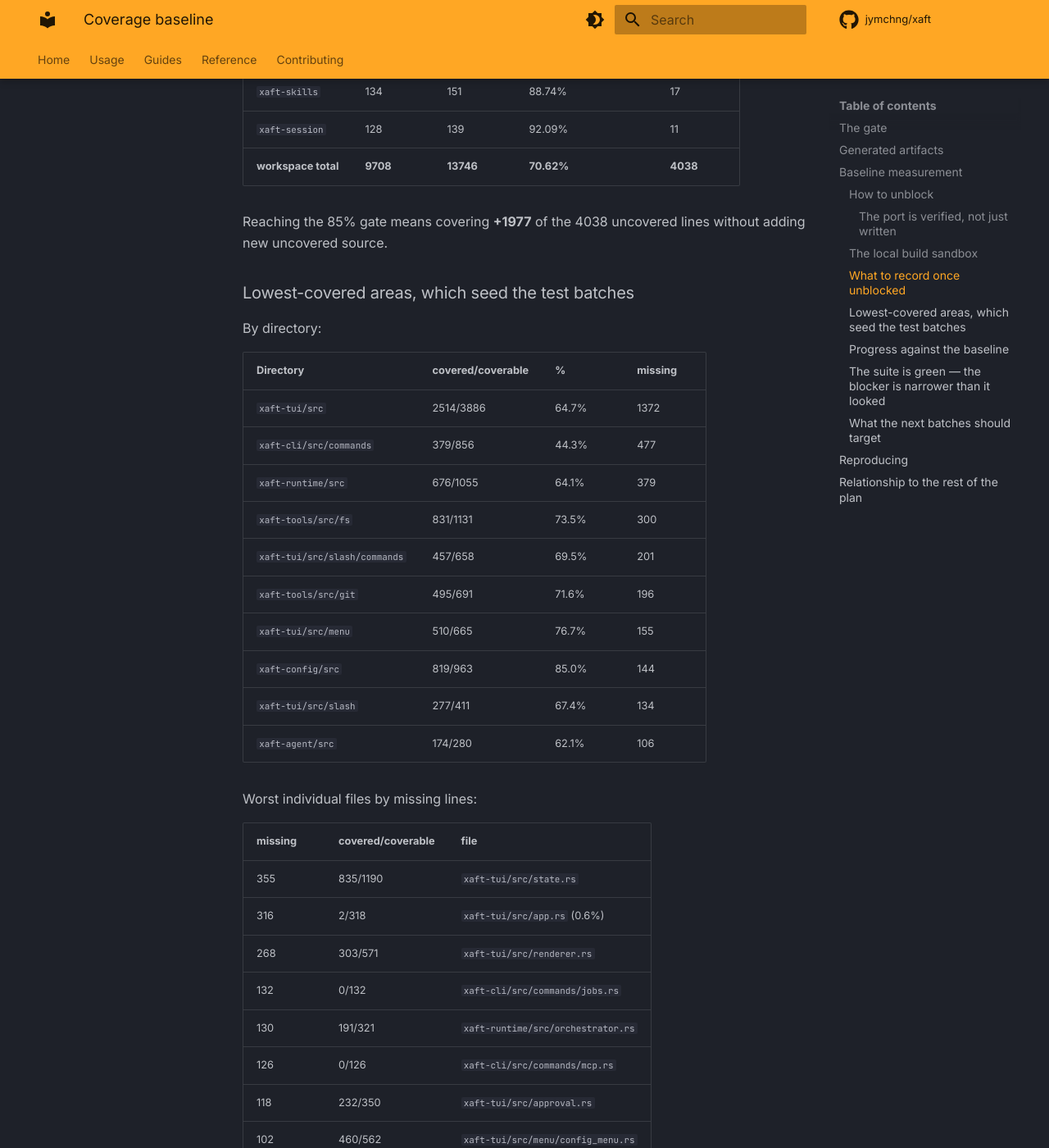
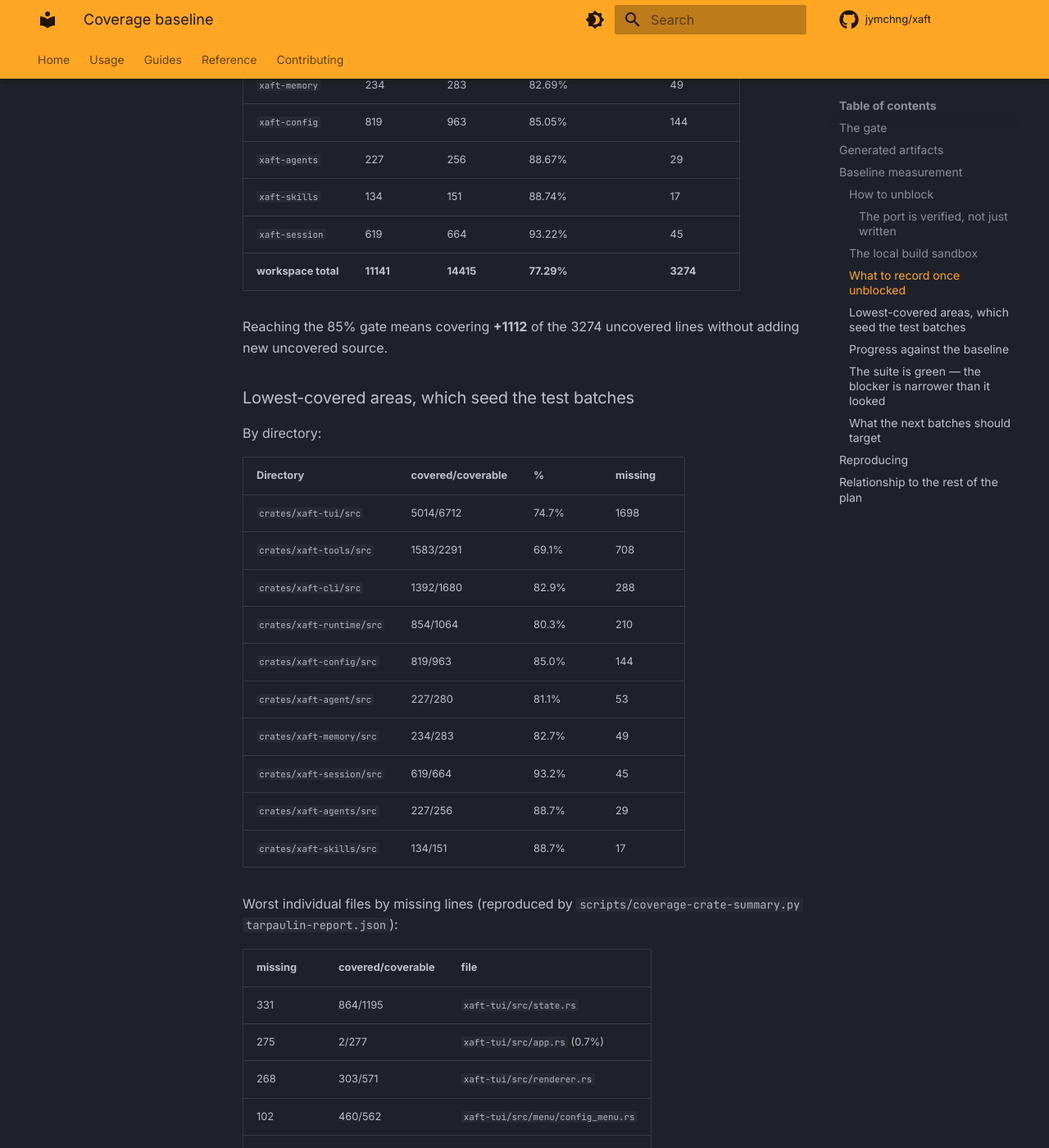
Before and after one commit to jymchng/xaft, an MkDocs documentation site: the page built from docs/coverage-baseline.md, in a window 1280 px wide and 1400 px high, scrolled down 6935 px. Shown: the whole window at 82% size. Built offline with MkDocs 1.6.1 and Material for MkDocs 9.7.7, drawn with Linux system fonts in a browser that asks for light colours; comment, search, counter and statistics services are not loaded; some of the changed text lies outside the part shown.

Commit message:
Cover the ephemeral region, and re-baseline the coverage tables from a real run
crates/xaft-tui/src/ephemeral.rs was 0/34 covered: the one place that
decides what a user sees while a run is in flight — the spinner line, the
token/cost status line and the mode badge — had no test at all. 18 tests
drive the real build_ephemeral over a real AppState and assert the
rendered STRINGS, because the formatting is the contract: each active
phase renders its own verb, the task clock wins over the agent clock, the
spinner icon cycles every five ticks, a zero-token state renders no
status line at all, and any mode other than auto is badged onto it.

Three of the first-draft tests asserted behaviour the code does not
have, and the code is right in each case: Idle/Done/Error are not
"active" so they render nothing on their own and only reach the generic
"Working" verb while a subagent is still running; the timing suffix is
omitted entirely until a clock exists; and 3_400_000 tokens compacts to
"3.4M", not "3.4m". The tests now pin the measured behaviour.

scripts/coverage-crate-summary.py turns a tarpaulin JSON report into the
per-crate and worst-file tables, so docs/coverage-baseline.md is
regenerated from a measurement rather than hand-edited. The doc's header
contradicted itself ("NOT YET MEASURED — blocked" above "MEASURED"), the
per-crate table still carried the pre-G11b figures, and the two files
named in it as still 0% (commands/jobs.rs, commands/mcp.rs) have since
been covered — all now refreshed to the 77.29% (11141/14415) reading
measured at 49e7556, with the remaining +1112 gap stated as such rather
than described as blocked.

```diff
--- a/docs/coverage-baseline.md
+++ b/docs/coverage-baseline.md
@@ -1,6 +1,12 @@
 # Coverage baseline
 
-Status: **NOT YET MEASURED — blocked.**
+Status: **MEASURED — below target.** The gate runs and the suite is green;
+the 85% line-coverage target is **not yet met**, and the gap is tracked
+below rather than described as blocked. (An earlier revision of this page
+carried a `NOT YET MEASURED — blocked` header that contradicted the
+`MEASURED` status further down and the passing measurements in between;
+the blocker it referred to was the agtrs manifest failure, which the build
+sandbox resolves without editing that repository.)
 
 This page records the coverage pipeline that enforces the project-wide
 85% line-coverage target, and the measured baseline that
@@ -52,8 +58,8 @@ the `CARGO_TARGET_DIR` override at the top of the `justfile`.
 
 ## Baseline measurement
 
-**Status: MEASURED — 70.62%** (9708 of 13746 coverable lines), recorded
-2026-09-30 against commit `1710384`. The per-crate table and the gap analysis
+**Status: MEASURED — 77.29%** (11141 of 14415 coverable lines), re-measured
+2026-10-02 against commit `49e7556`. The per-crate table and the gap analysis
 are filled in at the end of this page. The full per-directory and per-file
 breakdown that seeds each test batch is also reproduced by
 `scripts/coverage-report.py`.
@@ -278,20 +284,20 @@ Run `just coverage` from the repository root and record, in the table below:
 
 | Crate | covered | coverable | Baseline line coverage | missing |
 | --- | --- | --- | --- | --- |
-| `xaft` (bin) | 0 | 70 | 0.00% | 70 |
-| `xaft-agent` | 174 | 280 | 62.14% | 106 |
-| `xaft-cli` | 1013 | 1634 | 62.00% | 621 |
-| `xaft-runtime` | 676 | 1055 | 64.08% | 379 |
-| `xaft-tui` | 4641 | 6632 | 69.98% | 1991 |
-| `xaft-tools` | 1672 | 2291 | 72.98% | 619 |
-| `xaft-memory` | 224 | 275 | 81.45% | 51 |
+| `xaft` (bin) | 38 | 52 | 73.08% | 14 |
+| `xaft-agent` | 227 | 280 | 81.07% | 53 |
+| `xaft-cli` | 1392 | 1680 | 82.86% | 288 |
+| `xaft-runtime` | 854 | 1064 | 80.26% | 210 |
+| `xaft-tui` | 5014 | 6712 | 74.70% | 1698 |
+| `xaft-tools` | 1583 | 2291 | 69.10% | 708 |
+| `xaft-memory` | 234 | 283 | 82.69% | 49 |
 | `xaft-config` | 819 | 963 | 85.05% | 144 |
 | `xaft-agents` | 227 | 256 | 88.67% | 29 |
 | `xaft-skills` | 134 | 151 | 88.74% | 17 |
-| `xaft-session` | 128 | 139 | 92.09% | 11 |
-| **workspace total** | **9708** | **13746** | **70.62%** | **4038** |
+| `xaft-session` | 619 | 664 | 93.22% | 45 |
+| **workspace total** | **11141** | **14415** | **77.29%** | **3274** |
 
-Reaching the 85% gate means covering **+1977** of the 4038 uncovered lines
+Reaching the 85% gate means covering **+1112** of the 3274 uncovered lines
 without adding new uncovered source.
 
 ### Lowest-covered areas, which seed the test batches
@@ -300,40 +306,53 @@ By directory:
 
 | Directory | covered/coverable | % | missing |
 | --- | --- | --- | --- |
-| `xaft-tui/src` | 2514/3886 | 64.7% | 1372 |
-| `xaft-cli/src/commands` | 379/856 | 44.3% | 477 |
-| `xaft-runtime/src` | 676/1055 | 64.1% | 379 |
-| `xaft-tools/src/fs` | 831/1131 | 73.5% | 300 |
-| `xaft-tui/src/slash/commands` | 457/658 | 69.5% | 201 |
-| `xaft-tools/src/git` | 495/691 | 71.6% | 196 |
-| `xaft-tui/src/menu` | 510/665 | 76.7% | 155 |
-| `xaft-config/src` | 819/963 | 85.0% | 144 |
-| `xaft-tui/src/slash` | 277/411 | 67.4% | 134 |
-| `xaft-agent/src` | 174/280 | 62.1% | 106 |
+| `crates/xaft-tui/src` | 5014/6712 | 74.7% | 1698 |
+| `crates/xaft-tools/src` | 1583/2291 | 69.1% | 708 |
+| `crates/xaft-cli/src` | 1392/1680 | 82.9% | 288 |
+| `crates/xaft-runtime/src` | 854/1064 | 80.3% | 210 |
+| `crates/xaft-config/src` | 819/963 | 85.0% | 144 |
+| `crates/xaft-agent/src` | 227/280 | 81.1% | 53 |
+| `crates/xaft-memory/src` | 234/283 | 82.7% | 49 |
+| `crates/xaft-session/src` | 619/664 | 93.2% | 45 |
+| `crates/xaft-agents/src` | 227/256 | 88.7% | 29 |
+| `crates/xaft-skills/src` | 134/151 | 88.7% | 17 |
 
-Worst individual files by missing lines:
+Worst individual files by missing lines (reproduced by
+`scripts/coverage-crate-summary.py tarpaulin-report.json`):
 
 | missing | covered/coverable | file |
 | --- | --- | --- |
-| 355 | 835/1190 | `xaft-tui/src/state.rs` |
-| 316 | 2/318 | `xaft-tui/src/app.rs` (0.6%) |
+| 331 | 864/1195 | `xaft-tui/src/state.rs` |
+| 275 | 2/277 | `xaft-tui/src/app.rs` (0.7%) |
 | 268 | 303/571 | `xaft-tui/src/renderer.rs` |
-| 132 | 0/132 | `xaft-cli/src/commands/jobs.rs` |
-| 130 | 191/321 | `xaft-runtime/src/orchestrator.rs` |
-| 126 | 0/126 | `xaft-cli/src/commands/mcp.rs` |
-| 118 | 232/350 | `xaft-tui/src/approval.rs` |
 | 102 | 460/562 | `xaft-tui/src/menu/config_menu.rs` |
-| 99 | 27/126 | `xaft-runtime/src/runtime.rs` |
+| 67 | 57/124 | `xaft-tools/src/fs/tree.rs` |
+| 60 | 67/127 | `xaft-runtime/src/runtime.rs` |
+| 60 | 61/121 | `xaft-tui/src/slash/mod.rs` |
+| 54 | 108/162 | `xaft-tui/src/bridge.rs` |
+| 49 | 383/432 | `xaft-tui/src/render/markdown.rs` |
+| 46 | 253/299 | `xaft-tui/src/mention.rs` |
+| 46 | 142/188 | `xaft-cli/src/commands/config.rs` |
+| 42 | 81/123 | `xaft-runtime/src/provider.rs` |
+| 41 | 278/319 | `xaft-tui/src/input_bar.rs` |
+| 41 | 39/80 | `xaft-tools/src/fs/file_stat.rs` |
+
+`commands/jobs.rs` and `commands/mcp.rs` no longer appear: they were at
+0/132 and 0/126 until the handler tests landed, and are now largely covered.
 
 ### Progress against the baseline
 
 | Change | Effect |
 | --- | --- |
 | baseline (commit `1710384`) | 70.62% (9708/13746) |
-| `crates/xaft-cli/tests/jobs_handlers.rs` (23 tests) | `commands/jobs.rs` 0/132 → 128/132 (97.0%); `xaft-cli` 62.00% → 70.07% |
+| `crates/xaft-cli/tests/jobs_handlers.rs` (23 tests) | `commands/jobs.rs` 0/132 → 128/132 (97.0%) |
 | `crates/xaft-cli/tests/mcp_handlers.rs` (24 tests) | `commands/mcp.rs` 0/126 → 107/126 |
 | `crates/xaft-cli/tests/workflows_handlers.rs` (12 tests) | `commands/workflows.rs` 21/79 → most of the `list`/`run` handlers |
-| **current (commit `e7565b9`)** | **72.79% (10006/13746)** — still **+1680** short of 85% |
+| git-tool batches (`git_grep`/`git_diff`/`git_log`/`git_merge`, 20 tests) | `xaft-tools/src/git` option handling, error paths and schema contracts |
+| bootstrap batch (`src/main.rs`, 6 tests) | `xaft` (bin) 0/52 → 38/52 (73.08%) — the binary crate had no tests at all |
+| `crates/xaft-tui/tests/app_state_bookkeeping.rs` (21 tests) | `AppState::push_separator`, `take_mode_notification`, `check_ctrl_c_timeout`, `flush_tool_group`, `init_skills` — five methods with **zero** prior references |
+| `crates/xaft-tui/tests/approval_queue_bulk.rs` (21 tests) | `ApprovalQueue::approve_all_up_to`, `reject_all`, focus wrap-around, `ToolPreview::content_height` |
+| **current (commit `49e7556`)** | **77.29% (11141/14415)** — still **+1112** short of 85% |
 
 Writing the `jobs` tests also found three rows marked ✅ that were actually
 unreachable; see §1b of [docs/parity-matrix.md](parity-matrix.md).
@@ -368,21 +387,30 @@ redirected (see the note above) or the doctest link step fails with
 
 ### What the next batches should target
 
-Ranked by uncovered lines, from the `e7565b9` report:
+Ranked by uncovered lines, from the `49e7556` report:
 
 | Missing | Covered | File |
 | --- | --- | --- |
-| 355 | 835/1190 | `xaft-tui/src/state.rs` |
-| 316 | 2/318 | `xaft-tui/src/app.rs` |
+| 331 | 864/1195 | `xaft-tui/src/state.rs` |
+| 275 | 2/277 | `xaft-tui/src/app.rs` |
 | 268 | 303/571 | `xaft-tui/src/renderer.rs` |
-| 130 | 191/321 | `xaft-runtime/src/orchestrator.rs` |
-| 118 | 232/350 | `xaft-tui/src/approval.rs` |
 | 102 | 460/562 | `xaft-tui/src/menu/config_menu.rs` |
-| 99 | 27/126 | `xaft-runtime/src/runtime.rs` |
-| 68 | 56/124 | `xaft-tools/src/fs/tree.rs` |
+| 67 | 57/124 | `xaft-tools/src/fs/tree.rs` |
+| 60 | 67/127 | `xaft-runtime/src/runtime.rs` |
+| 60 | 61/121 | `xaft-tui/src/slash/mod.rs` |
+| 54 | 108/162 | `xaft-tui/src/bridge.rs` |
 
-`xaft-tui` alone holds 1991 of the 3740 uncovered lines, so the target is
-overwhelmingly the TUI: `app.rs` is essentially untested (2/318).
+`xaft-tui` alone holds 1698 of the 3274 uncovered lines, so the target is
+overwhelmingly the TUI: `app.rs` is essentially untested (2/277) because it
+is the terminal event loop and needs a real terminal, and `renderer.rs`
+needs the incremental-renderer cursor state driven through a sequence of
+mutations. Both are worth a deliberate harness rather than scattered unit
+tests.
+
+`state.rs` remains the largest single file, but it is now well covered
+relative to its size (72.3%); the remaining misses are the
+`handle_event` / `handle_key` match arms, which are best reached through
+the event stream above.
 
 ## Reproducing
 
```
Also changed, not shown: other parts of docs/coverage-baseline.md (+2 -2 lines), 2 other files.
